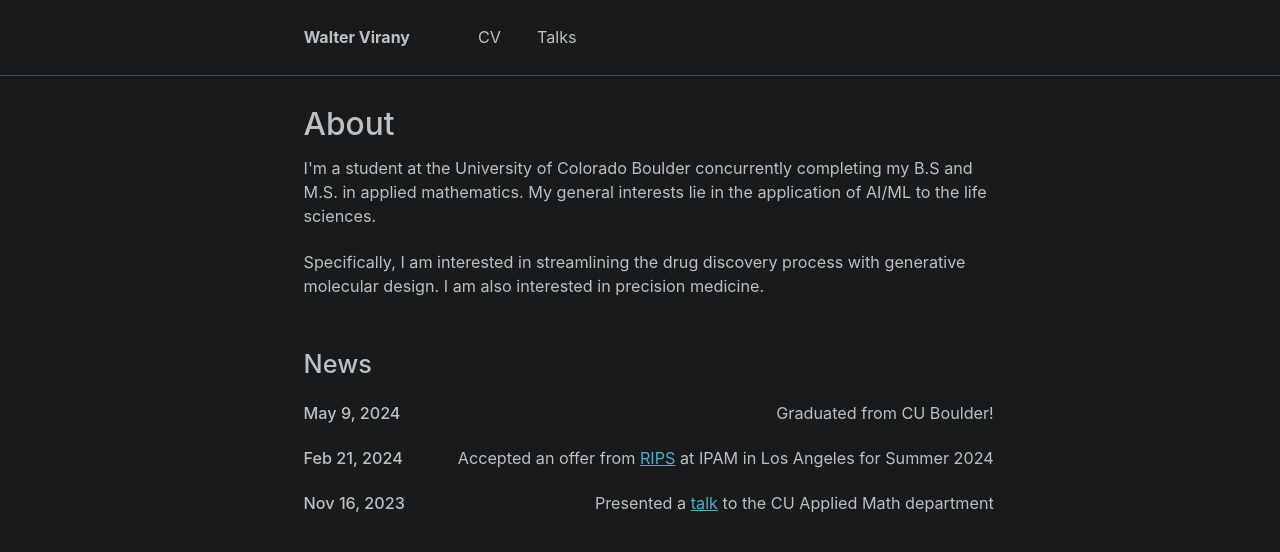
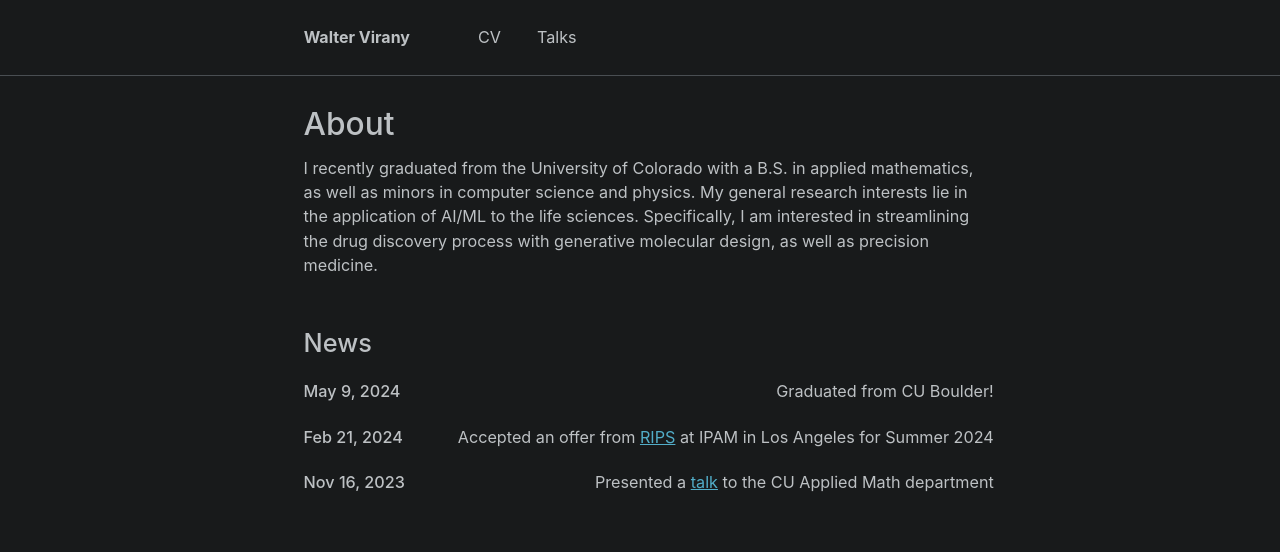
Before and after one commit to wvirany/wvirany.github.io, a Jekyll site: the page built from _pages/about.html, in a window 1280 px wide. Shown: the top 552 px of the page. Built offline with Jekyll 4.4.1, drawn with Linux system fonts in a browser that asks for light colours.

Commit message:
Update about.html, update cv.html

```diff
--- a/_pages/about.html
+++ b/_pages/about.html
@@ -68,12 +68,13 @@ img {
 
 <p>
   <!-- <img src="/images/profile.png" alt="Profile" style="float:right; width:20%"> -->
-    I'm a student at the University of Colorado Boulder concurrently completing my B.S and M.S. in applied mathematics.
-    My general interests lie in the application of AI/ML to the life sciences.
+    I recently graduated from the University of Colorado with a B.S. in applied mathematics, as well as minors in computer science and physics.
+    My general research interests lie in the application of AI/ML to the life sciences.
+    Specifically, I am interested in streamlining the drug discovery process with generative molecular design, as well as precision medicine.
 </p>
 
 <p>
-  Specifically, I am interested in streamlining the drug discovery process with generative molecular design. I am also interested in precision medicine.
+
 </p>
 
 <h2>News</h2>
--- a/_pages/cv.html
+++ b/_pages/cv.html
@@ -75,7 +75,7 @@ div.cv {
 
     <!-- EDUCATION -->
 
-    <div class="cv" style="height:180px;">
+    <div class="cv" style="height:120px;">
         <div class="header">Education</div>
 
         <!-- <div class="row">
```
